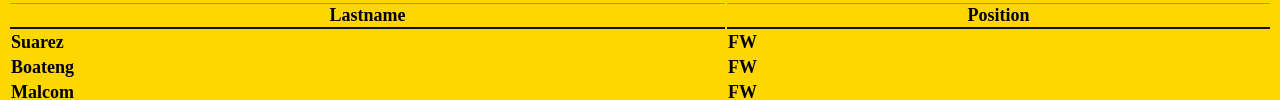
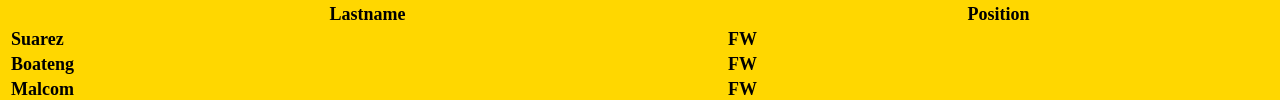
Before and after one commit to ArsenioBenitez/HW1, a plain HTML site: page newtable.html in a window 1280 px wide. Shown: the part 383-483 px from the top of the page. Drawn offline with Linux system fonts and the light colour scheme.

Commit message:
Update style1.css

```diff
--- a/style1.css
+++ b/style1.css
@@ -19,7 +19,6 @@ ul{
   text-decoration: underline;
   color: gold;
 }
-th{
-  border-bottom: 2px solid #111111;
-  border-top: 1px solid #999;
+table, th{
+  borde: 1 px solid black;
 }
```
